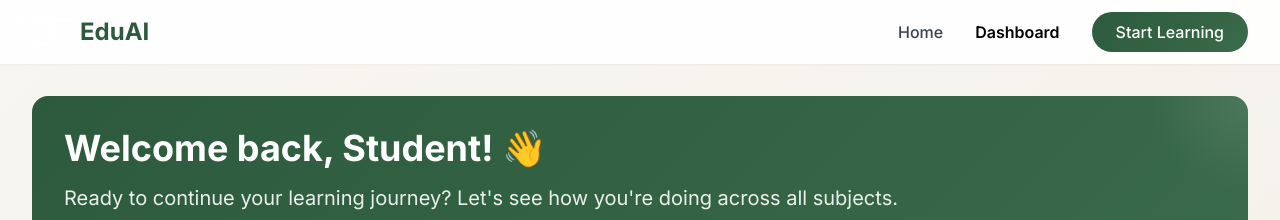
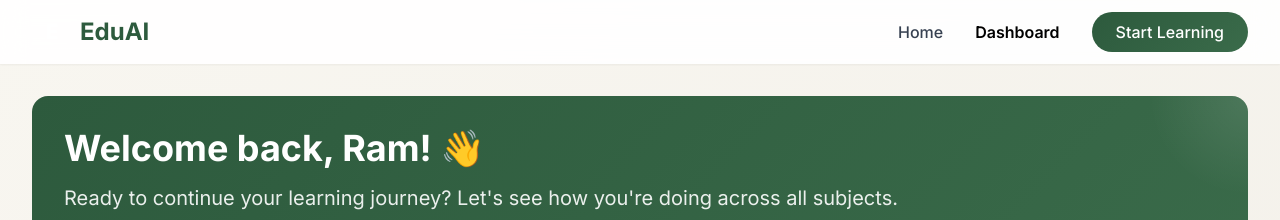
Before and after one commit to dpsfeastcodinghere-a11y/okcomputer-ai-adaptive-tutor, a plain HTML site: page dashboard.html in a window 1280 px wide. Shown: the top 220 px of the page. Drawn offline with nearby package versions, Linux system fonts and the light colour scheme.

Commit message:
🐛 Fix student profile display - Now shows Ram or Rahul correctly

```diff
--- a/dashboard.html
+++ b/dashboard.html
@@ -600,9 +600,15 @@
             }
 
             loadStudentData() {
-                // Update welcome message
+                // Update welcome message with profile name
+                const profileType = localStorage.getItem('profileType') || 'weak';
+                const profileName = profileType === 'strong' ? 'Rahul' : 'Ram';
+
+                // Check if there's a saved student name, otherwise use profile name
                 if (this.studentData.name) {
                     document.getElementById('studentName').textContent = this.studentData.name;
+                } else {
+                    document.getElementById('studentName').textContent = profileName;
                 }
 
                 // Update stats from session data
```
